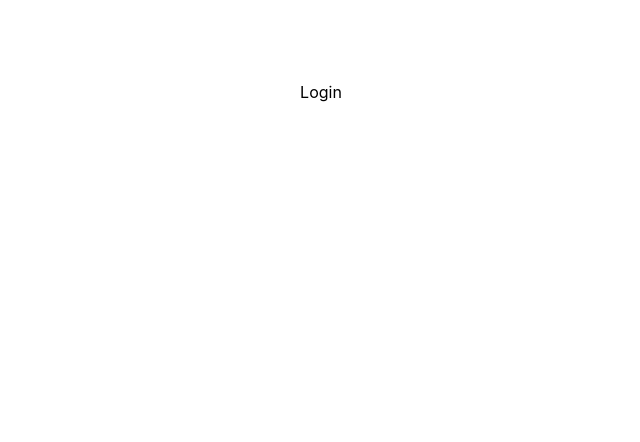
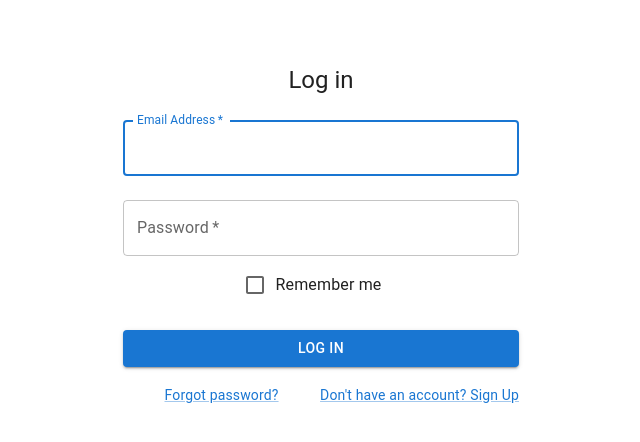
Before and after one commit to yenle16/shopping-cart, a React (Create React App) app: page /admin/login in a window 1280 px wide. Shown: the top 442 px of the page, without its empty margins (319-959 px from the left). Built offline with nearby package versions, Linux system fonts and the light colour scheme.

Commit message:
LoginPage, check auth/login

```diff
--- a/package.json
+++ b/package.json
@@ -13,6 +13,7 @@
     "@types/node": "^16.18.59",
     "@types/react": "^18.2.29",
     "@types/react-dom": "^18.2.14",
+    "axios": "^1.5.1",
     "react": "^18.2.0",
     "react-dom": "^18.2.0",
     "react-redux": "^8.1.3",
--- a/src/App.tsx
+++ b/src/App.tsx
@@ -6,13 +6,14 @@
 import { Navbar } from './components/navbar/Navbar';
 import { Store } from './pages/store/Store';
 import { CartProvider } from './context/CartContext';
-import { Login } from './pages/login/Login';
 import { publicRoutes } from './routes/ListRoute';
+// import { AuthProvider } from './context/AuthContext';
 
 function App() {
   return (
     <div className="App">
       <CartProvider>
+        {/* <AuthProvider> */}
         <Routes>
           {publicRoutes.map((route, index) => {
             const Component = route.component;
@@ -30,6 +31,7 @@
             );
           })}
         </Routes>
+        {/* </AuthProvider> */}
       </CartProvider>
     </div>
   );
--- /dev/null
+++ b/src/action/auth.tsx
@@ -0,0 +1,36 @@
+import { useEffect, useState } from 'react';
+import { getAllUsers } from '../data/api';
+
+type User = {
+  id: number;
+  email: string;
+  username: string;
+  password: string;
+  name: string;
+  address: string;
+  phone: string;
+};
+type UserLoginForm = {
+  email: string;
+  password: string;
+};
+export function CheckLogin(userlogin: UserLoginForm) {
+  const [users, setUsers] = useState<User[]>([]);
+
+  useEffect(() => {
+    const fetchData = async () => {
+      try {
+        const data = await getAllUsers();
+        setUsers(data as User[]);
+      } catch (error) {
+        console.error('Error fetching data:', error);
+      }
+    };
+    fetchData();
+  }, []);
+  const isUser = users.findIndex(
+    (user) => user.email === userlogin.email && user.password === userlogin.password,
+  );
+  const CheckAuth = isUser !== -1 ? true : false;
+  return CheckAuth;
+}
--- a/src/data/api.tsx
+++ b/src/data/api.tsx
@@ -3,3 +3,9 @@
   const data = (await response.json()) as unknown;
   return data;
 }
+export async function getAllUsers() {
+  const response = await fetch('https://fakestoreapi.com/users');
+  const data = (await response.json()) as unknown;
+  // console.log(data);
+  return data;
+}
--- a/src/pages/login/Login.tsx
+++ b/src/pages/login/Login.tsx
@@ -1,9 +1,114 @@
-import { useEffect, useState } from 'react';
-import styles from './Login.module.css';
-export function Login() {
+import * as React from 'react';
+import Button from '@mui/material/Button';
+import CssBaseline from '@mui/material/CssBaseline';
+import TextField from '@mui/material/TextField';
+import FormControlLabel from '@mui/material/FormControlLabel';
+import Checkbox from '@mui/material/Checkbox';
+import Link from '@mui/material/Link';
+import Grid from '@mui/material/Grid';
+import Box from '@mui/material/Box';
+import Typography from '@mui/material/Typography';
+import Container from '@mui/material/Container';
+import { createTheme, ThemeProvider } from '@mui/material/styles';
+// import { CheckLogin } from '../../action/auth';
+// import { useContext } from 'react';
+// import { AuthContext } from '../../context/AuthContext';
+import { useNavigate } from 'react-router-dom';
+import axios from 'axios';
+import { useState } from 'react';
+
+const defaultTheme = createTheme();
+
+export default function Login() {
+  // const { authenticated, setAuthenticated } = useContext(AuthContext);
+  const navigate = useNavigate();
+
+  const [isLogin, setisLogin] = useState(false);
+  const handleSubmit = (event: React.FormEvent<HTMLFormElement>) => {
+    event.preventDefault();
+    const data = new FormData(event.currentTarget);
+    console.log({
+      email: data.get('email'),
+      password: data.get('password'),
+    });
+    const UserName = data.get('email');
+    const PassWord = data.get('password');
+
+    axios
+      .post('https://fakestoreapi.com/auth/login', {
+        username: UserName,
+        password: PassWord,
+      })
+      .then((response) => {
+        console.log('login', response);
+        navigate('/');
+        setisLogin(true);
+      })
+      .catch((error) => {
+        alert('wrong info');
+        navigate('/admin/login');
+        // console.log(error)
+      });
+  };
+
   return (
-    <div className={`mt-20 ${styles['login']}`}>
-      <h2>Login</h2>
-    </div>
+    <ThemeProvider theme={defaultTheme}>
+      <Container component="main" maxWidth="xs">
+        <CssBaseline />
+        <Box
+          sx={{
+            marginTop: 8,
+            display: 'flex',
+            flexDirection: 'column',
+            alignItems: 'center',
+          }}
+        >
+          <Typography component="h1" variant="h5">
+            Log in
+          </Typography>
+          <Box component="form" onSubmit={handleSubmit} noValidate sx={{ mt: 1 }}>
+            <TextField
+              margin="normal"
+              required
+              fullWidth
+              id="email"
+              label="Email Address"
+              name="email"
+              autoComplete="email"
+              autoFocus
+            />
+            <TextField
+              margin="normal"
+              required
+              fullWidth
+              name="password"
+              label="Password"
+              type="password"
+              id="password"
+              autoComplete="current-password"
+            />
+            <FormControlLabel
+              control={<Checkbox value="remember" color="primary" />}
+              label="Remember me"
+            />
+            <Button type="submit" fullWidth variant="contained" sx={{ mt: 3, mb: 2 }}>
+              Log In
+            </Button>
+            <Grid container>
+              <Grid item xs>
+                <Link href="#" variant="body2">
+                  Forgot password?
+                </Link>
+              </Grid>
+              <Grid item>
+                <Link href="#" variant="body2">
+                  {"Don't have an account? Sign Up"}
+                </Link>
+              </Grid>
+            </Grid>
+          </Box>
+        </Box>
+      </Container>
+    </ThemeProvider>
   );
 }
--- a/src/routes/ListRoute.tsx
+++ b/src/routes/ListRoute.tsx
@@ -1,7 +1,7 @@
 import MainLayout from '../components/layout/MainLayout';
 import NoHeaderLayout from '../components/layout/NoHeaderLayout';
 import { Home } from '../pages/home/Home';
-import { Login } from '../pages/login/Login';
+import Login from '../pages/login/Login';
 import { Store } from '../pages/store/Store';
 
 const publicRoutes = [
```
Also changed, not shown: 1 other file (tests, documents, lock files or other folders).
